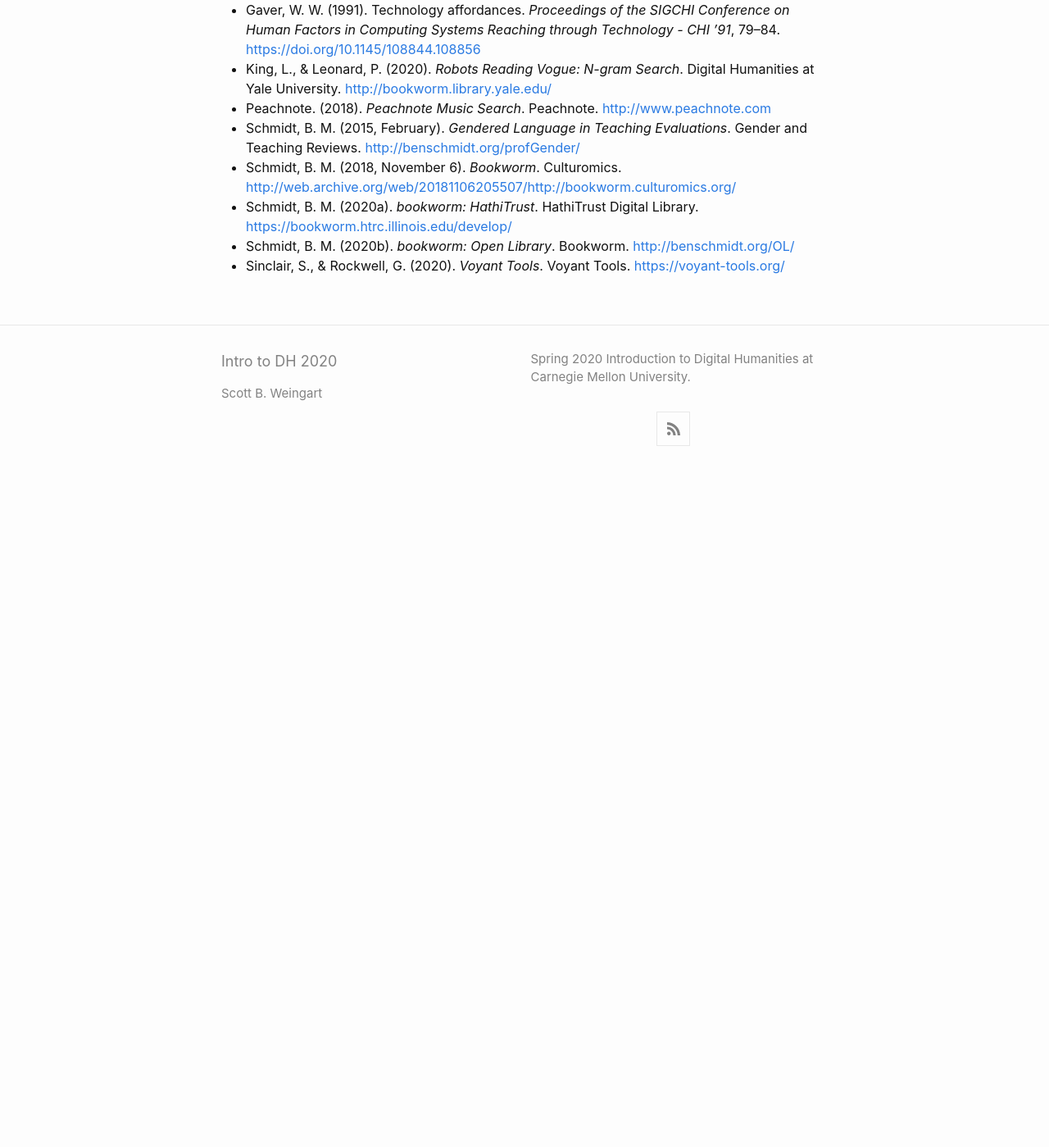
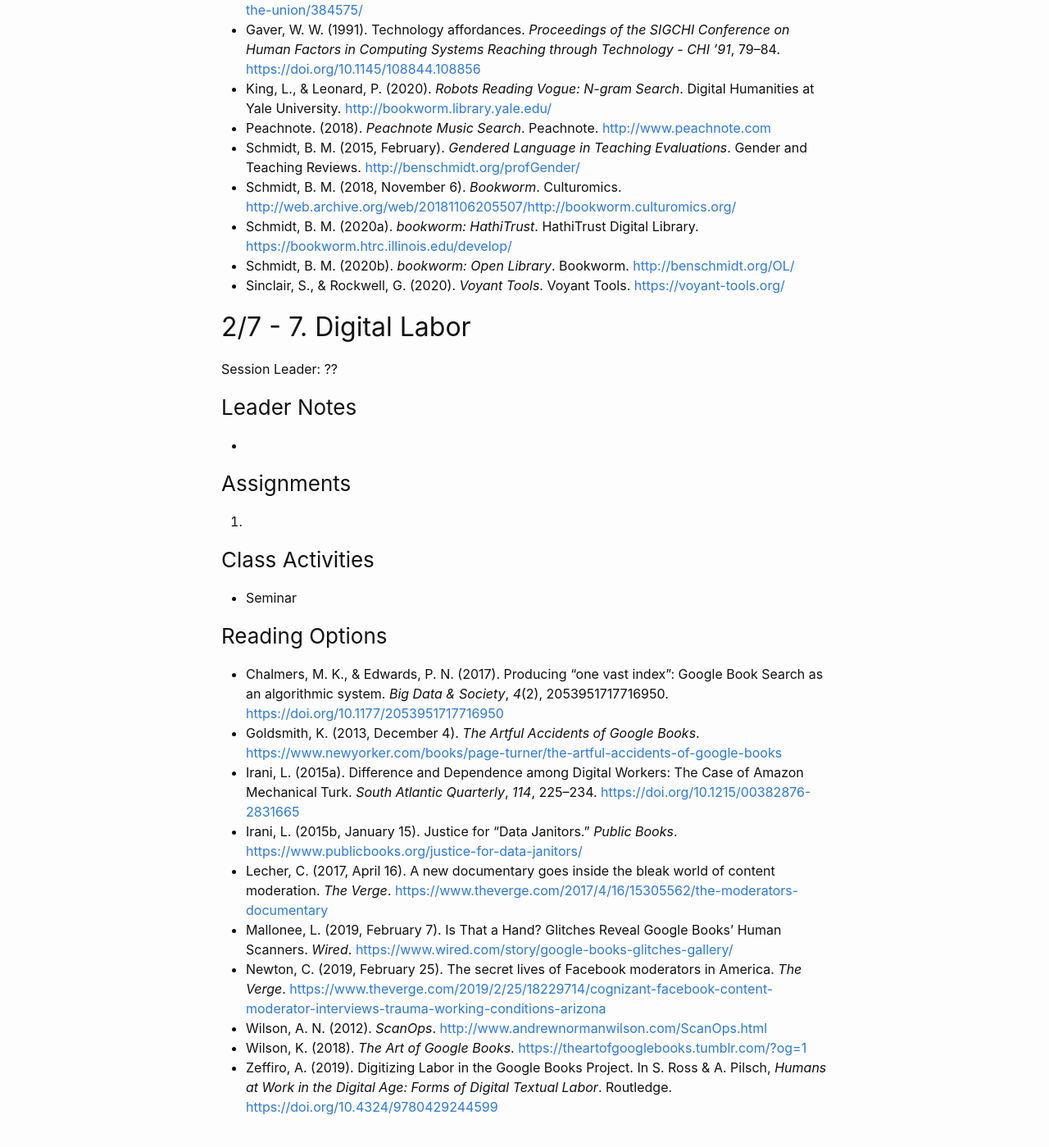
Before and after one commit to scottbot/IntroDH2020, a Jekyll site: the page built from schedule.md, in a window 1280 px wide and 1400 px high, scrolled down 4934 px. Shown: the whole window at 82% size. Built offline with Jekyll 4.4.1, drawn with Linux system fonts in a browser that asks for light colours; before the commit the page ends 5508 px from its top, so only the background shows below that.

Commit message:
session 7

```diff
--- a/schedule.md
+++ b/schedule.md
@@ -132,3 +133,27 @@ Session Leader: ??
 - Schmidt, B. M. (2020a). *bookworm: HathiTrust*. HathiTrust Digital Library. [https://bookworm.htrc.illinois.edu/develop/](https://bookworm.htrc.illinois.edu/develop/)
 - Schmidt, B. M. (2020b). *bookworm: Open Library*. Bookworm. [http://benschmidt.org/OL/](http://benschmidt.org/OL/)
 - Sinclair, S., & Rockwell, G. (2020). *Voyant Tools*. Voyant Tools. [https://voyant-tools.org/](https://voyant-tools.org/)
+
+## 2/7 - 7. Digital Labor
+Session Leader: ??
+
+### Leader Notes
+-
+
+### Assignments
+1.
+
+### Class Activities
+- Seminar
+
+### Reading Options
+- Chalmers, M. K., & Edwards, P. N. (2017). Producing “one vast index”: Google Book Search as an algorithmic system. *Big Data & Society*, *4*(2), 2053951717716950. [https://doi.org/10.1177/2053951717716950](https://doi.org/10.1177/2053951717716950)
+- Goldsmith, K. (2013, December 4). *The Artful Accidents of Google Books*. [https://www.newyorker.com/books/page-turner/the-artful-accidents-of-google-books](https://www.newyorker.com/books/page-turner/the-artful-accidents-of-google-books)
+- Irani, L. (2015a). Difference and Dependence among Digital Workers: The Case of Amazon Mechanical Turk. *South Atlantic Quarterly*, *114*, 225–234. [https://doi.org/10.1215/00382876-2831665](https://doi.org/10.1215/00382876-2831665)
+- Irani, L. (2015b, January 15). Justice for “Data Janitors.” *Public Books*. [https://www.publicbooks.org/justice-for-data-janitors/](https://www.publicbooks.org/justice-for-data-janitors/)
+- Lecher, C. (2017, April 16). A new documentary goes inside the bleak world of content moderation. *The Verge*. [https://www.theverge.com/2017/4/16/15305562/the-moderators-documentary](https://www.theverge.com/2017/4/16/15305562/the-moderators-documentary)
+- Mallonee, L. (2019, February 7). Is That a Hand? Glitches Reveal Google Books’ Human Scanners. *Wired*. [https://www.wired.com/story/google-books-glitches-gallery/](https://www.wired.com/story/google-books-glitches-gallery/)
+- Newton, C. (2019, February 25). The secret lives of Facebook moderators in America. *The Verge*. [https://www.theverge.com/2019/2/25/18229714/cognizant-facebook-content-moderator-interviews-trauma-working-conditions-arizona](https://www.theverge.com/2019/2/25/18229714/cognizant-facebook-content-moderator-interviews-trauma-working-conditions-arizona)
+- Wilson, A. N. (2012). *ScanOps*. [http://www.andrewnormanwilson.com/ScanOps.html](http://www.andrewnormanwilson.com/ScanOps.html)
+- Wilson, K. (2018). *The Art of Google Books*. [https://theartofgooglebooks.tumblr.com/?og=1](https://theartofgooglebooks.tumblr.com/?og=1)
+- Zeffiro, A. (2019). Digitizing Labor in the Google Books Project. In S. Ross & A. Pilsch, *Humans at Work in the Digital Age: Forms of Digital Textual Labor*. Routledge. [https://doi.org/10.4324/9780429244599](https://doi.org/10.4324/9780429244599)
```
Also changed, not shown: other parts of schedule.md (+1 -0 lines).
